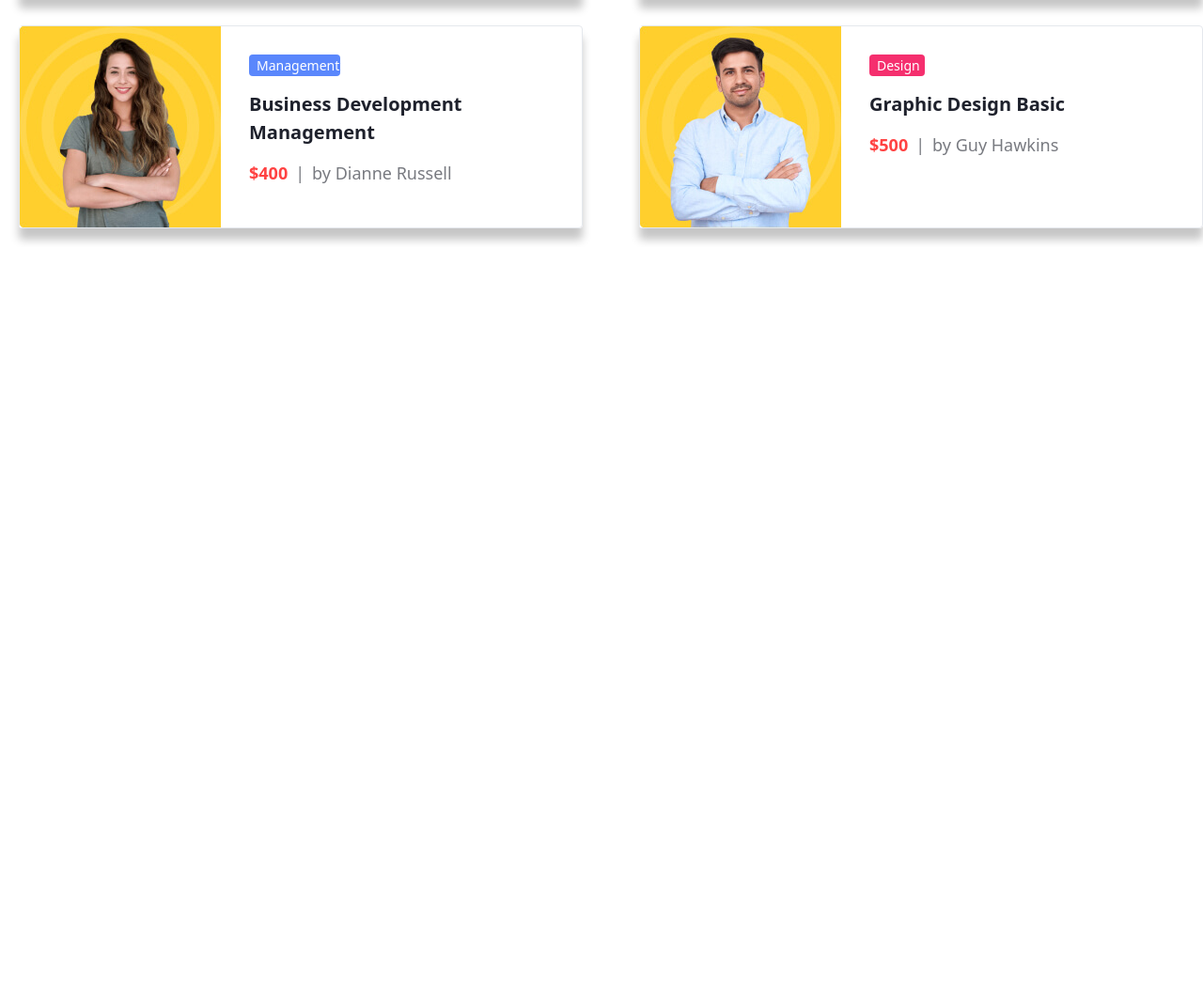
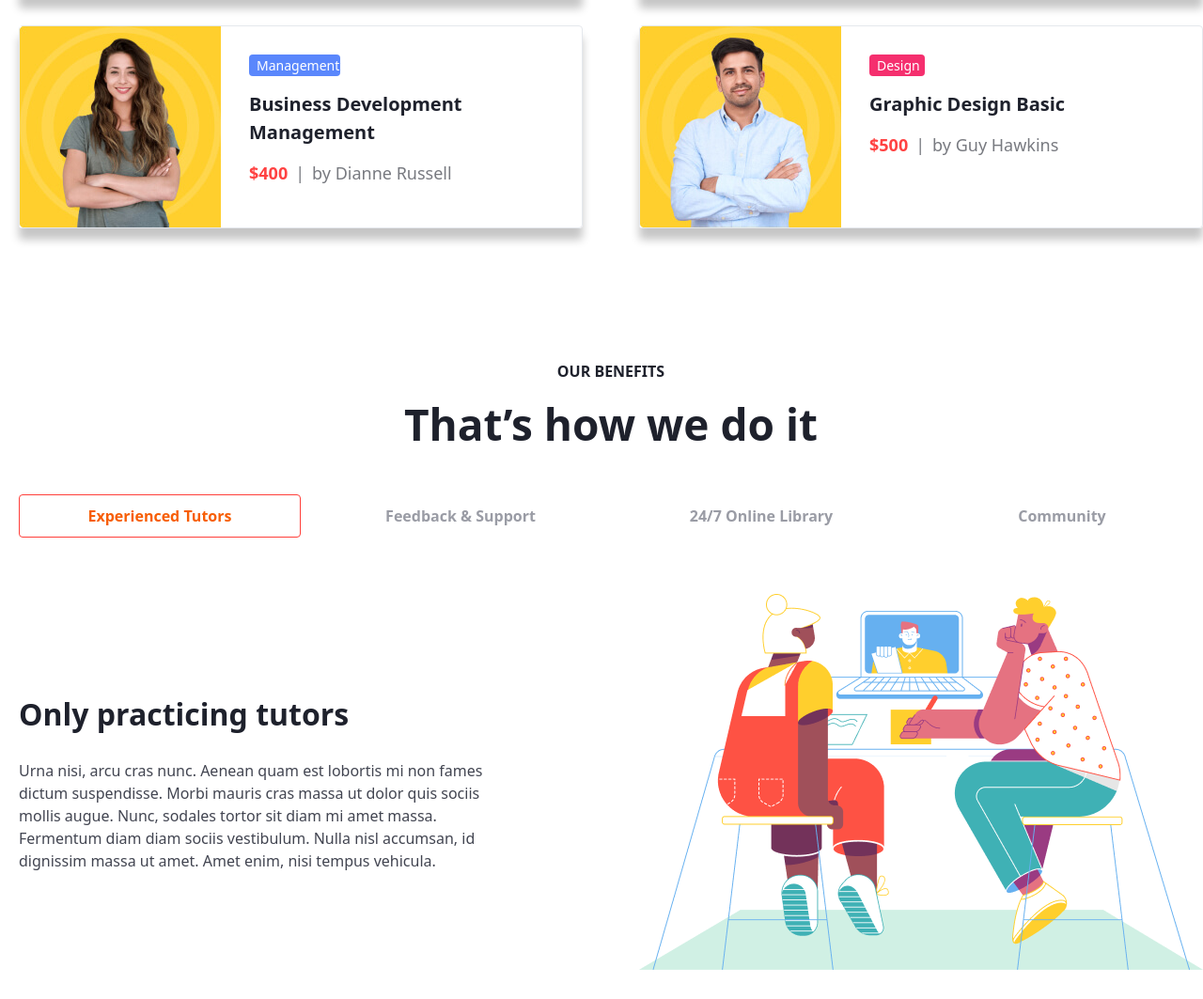
Before and after one commit to JM-2007-07/CreateX, a website: page index.html in a window 1280 px wide. Shown: the part 2508-3571 px from the top of the page at 94% size. Before the commit the page ends 2771 px from the top, so only its background shows below. Drawn offline with Linux system fonts and the light colour scheme.

Commit message:
4th section/page-1

```diff
--- a/index.html
+++ b/index.html
@@ -190,6 +190,25 @@
                 </div>
             </div>
         </section>
+        <section class="w-full p-5 lg:w-[1300px] m-auto mt-[100px] flex flex-col gap-[40px] lg:h-[700px] lg:justify-between">
+            <div class="flex flex-col gap-[10px] text-[#1E212C] text-center w-full">
+                <p class="font-bold">OUR BENEFITS</p>
+                <h2 class="text-[46px] lg:text-[46px] font-black text-[#1E212C]">That’s how we do it</h2>
+            </div>
+            <div class="flex flex-col lg:flex-row gap-[20px] items-center justify-between">
+                <button class="px-[40px] py-[10px] rounded-[4px] text-[#F75E05] font-bold border border-[#FF3F3A] w-full lg:w-[300px]">Experienced Tutors</button>
+                <button class="px-[40px] py-[10px] rounded-[4px] text-[#9A9CA5] font-bold w-full lg:w-[300px]">Feedback & Support</button>
+                <button class="px-[40px] py-[10px] rounded-[4px] text-[#9A9CA5] font-bold w-full lg:w-[300px]">24/7 Online Library </button>
+                <button class="px-[40px] py-[10px] rounded-[4px] text-[#9A9CA5] font-bold w-full lg:w-[300px]">Community</button>
+            </div>
+            <div class="flex flex-col lg:flex-row w-full justify-between gap-5 items-center">
+                <div class="flex flex-col gap-[24px] text-center lg:text-start lg:w-[495px]">
+                    <h2 class="text-[30px] lg:text-[32px] font-black text-[#1E212C]">Only practicing tutors</h2>
+                    <p class="text-[#424551]">Urna nisi, arcu cras nunc. Aenean quam est lobortis mi non fames dictum suspendisse. Morbi mauris cras massa ut dolor quis sociis mollis augue. Nunc, sodales tortor sit diam mi amet massa. Fermentum diam diam sociis vestibulum. Nulla nisl accumsan, id dignissim massa ut amet. Amet enim, nisi tempus vehicula.</p>
+                </div>
+                <img src="./images/illustration (1).png" alt="">
+            </div>
+        </section>
     </main>
 </body>
 </html>
```
Also changed, not shown: images/illustration (1).png (added), src/output.css.
